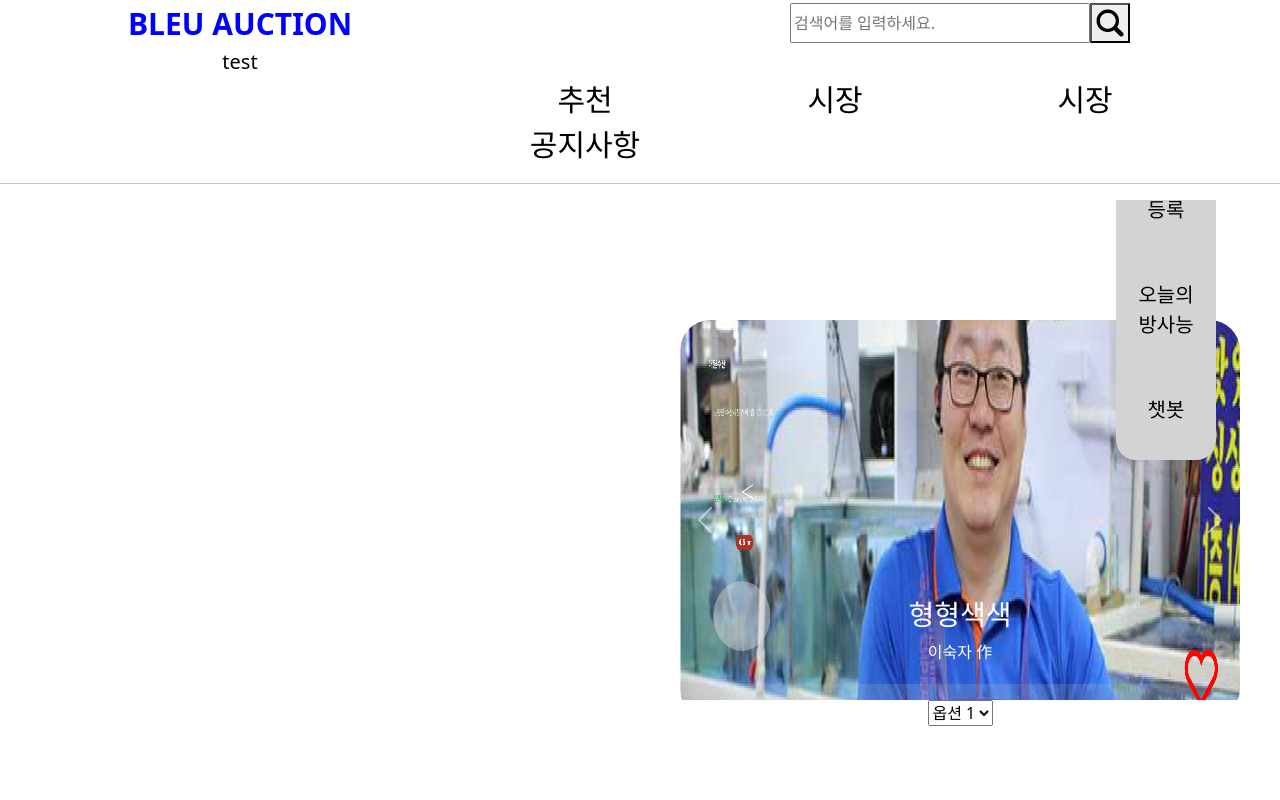
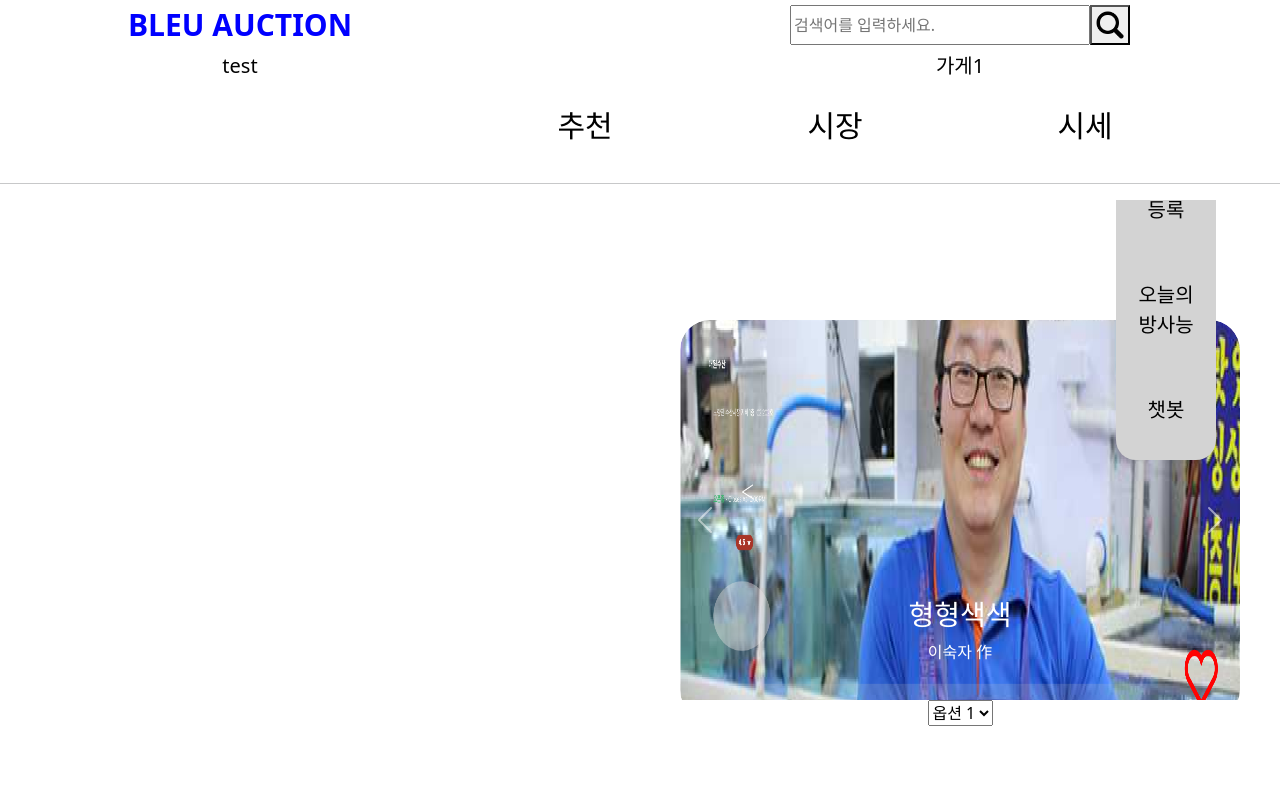
Before and after one commit to NC7-BleuAuction/bleuauction_fe, a React (Create React App) app: page / in a window 1280 px wide. Shown: the top 800 px of the page. Built offline with nearby package versions, Linux system fonts and the light colour scheme.

Commit message:
주문 현황 초안 추가

```diff
--- a/src/components/Common/Header.js
+++ b/src/components/Common/Header.js
@@ -23,13 +23,14 @@ function Header() {
           <Link to='/login'>로그인</Link>
           <Link to='/register'>회원가입</Link>
           <Link to="/api/test" >test</Link>
+          <Link to='/market/detail'>가게1</Link>
+          <Link to='/my-orders'>주문상세</Link>
 
       </div>
 
 
       <div className={styles.headerBottom}>
           <Link to='/'>추천</Link>
-          <Link to='/market/detail'>시장</Link>
           <Link to='/store/list'>시장</Link>
           <Link to='/StoreItemDailyPrice'>시세</Link>
           <Link to='/'>공지사항</Link>
```
